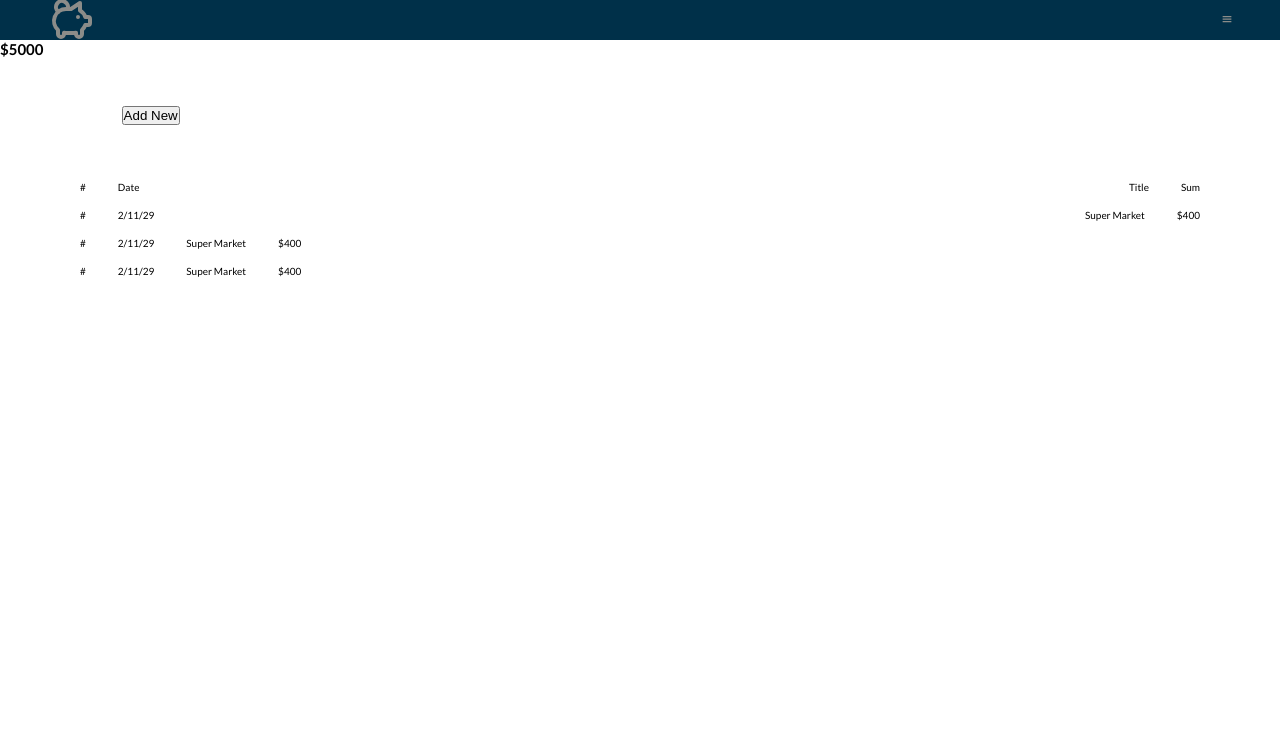
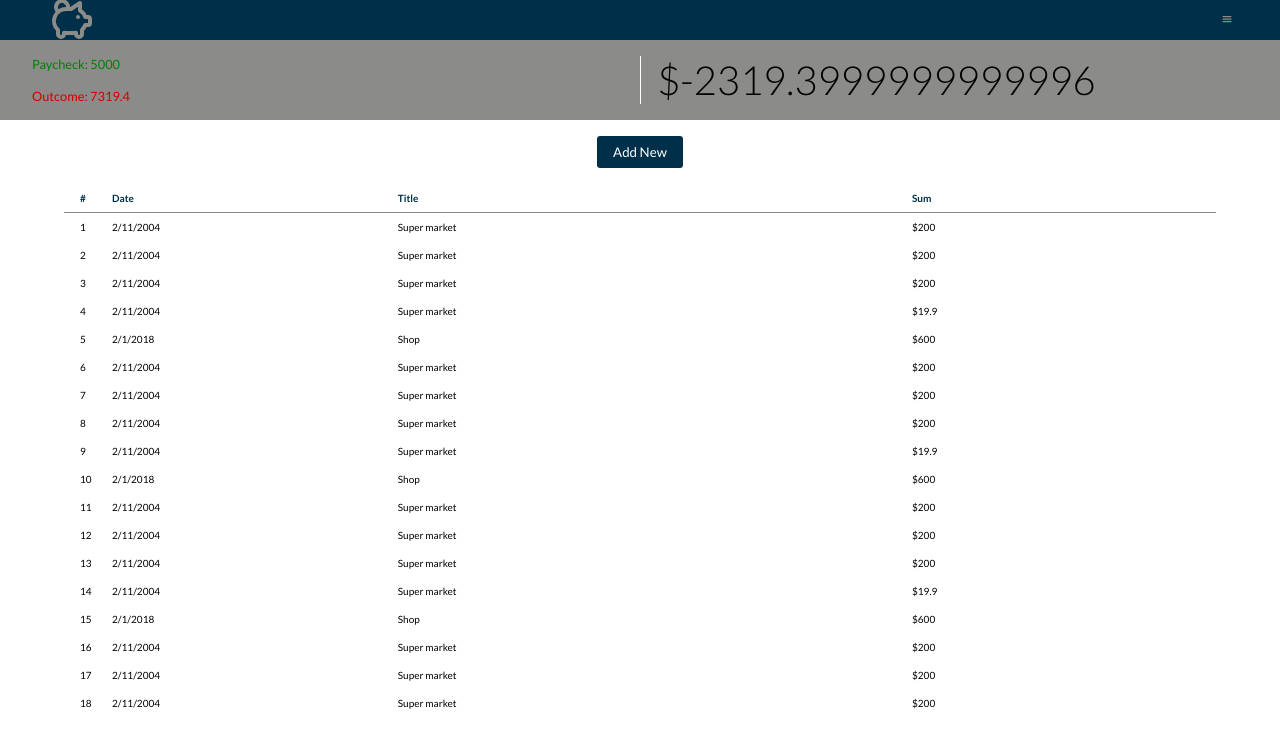
Before and after one commit to galm85/financial, a React (Create React App) app: page / in a window 1280 px wide. Shown: the top 746 px of the page. Built offline with nearby package versions, Linux system fonts and the light colour scheme.

Commit message:
get data from json to App

```diff
--- a/package.json
+++ b/package.json
@@ -10,6 +10,7 @@
     "@types/node": "^16.18.16",
     "@types/react": "^18.0.28",
     "@types/react-dom": "^18.0.11",
+    "axios": "^1.3.4",
     "node-sass": "^7.0.3",
     "react": "^18.2.0",
     "react-dom": "^18.2.0",
--- /dev/null
+++ b/public/data/expenses.json
@@ -0,0 +1,182 @@
+[
+    {
+        "id":"dasdaeqweqwsdasd",
+        "date":"2/11/2004",
+        "title":"Super market",
+        "sum":200
+    },
+    {
+        "id":"dasd43324asdasd",
+        "date":"2/11/2004",
+        "title":"Super market",
+        "sum":200
+    },
+    {
+        "id":"dasewrdasdasd",
+        "date":"2/11/2004",
+        "title":"Super market",
+        "sum":200
+    },
+    {
+        "id":"dasd423asdasd",
+        "date":"2/11/2004",
+        "title":"Super market",
+        "sum":19.90
+    },
+    {
+        "id":"5",
+        "date":"2/1/2018",
+        "title":"Shop",
+        "sum":600
+    },
+    {
+        "id":"dasdaeqweqwsdasd",
+        "date":"2/11/2004",
+        "title":"Super market",
+        "sum":200
+    },
+    {
+        "id":"dasd43324asdasd",
+        "date":"2/11/2004",
+        "title":"Super market",
+        "sum":200
+    },
+    {
+        "id":"dasewrdasdasd",
+        "date":"2/11/2004",
+        "title":"Super market",
+        "sum":200
+    },
+    {
+        "id":"dasd423asdasd",
+        "date":"2/11/2004",
+        "title":"Super market",
+        "sum":19.90
+    },
+    {
+        "id":"5",
+        "date":"2/1/2018",
+        "title":"Shop",
+        "sum":600
+    },
+    {
+        "id":"dasdaeqweqwsdasd",
+        "date":"2/11/2004",
+        "title":"Super market",
+        "sum":200
+    },
+    {
+        "id":"dasd43324asdasd",
+        "date":"2/11/2004",
+        "title":"Super market",
+        "sum":200
+    },
+    {
+        "id":"dasewrdasdasd",
+        "date":"2/11/2004",
+        "title":"Super market",
+        "sum":200
+    },
+    {
+        "id":"dasd423asdasd",
+        "date":"2/11/2004",
+        "title":"Super market",
+        "sum":19.90
+    },
+    {
+        "id":"5",
+        "date":"2/1/2018",
+        "title":"Shop",
+        "sum":600
+    },
+    {
+        "id":"dasdaeqweqwsdasd",
+        "date":"2/11/2004",
+        "title":"Super market",
+        "sum":200
+    },
+    {
+        "id":"dasd43324asdasd",
+        "date":"2/11/2004",
+        "title":"Super market",
+        "sum":200
+    },
+    {
+        "id":"dasewrdasdasd",
+        "date":"2/11/2004",
+        "title":"Super market",
+        "sum":200
+    },
+    {
+        "id":"dasd423asdasd",
+        "date":"2/11/2004",
+        "title":"Super market",
+        "sum":19.90
+    },
+    {
+        "id":"5",
+        "date":"2/1/2018",
+        "title":"Shop",
+        "sum":600
+    },
+    {
+        "id":"dasdaeqweqwsdasd",
+        "date":"2/11/2004",
+        "title":"Super market",
+        "sum":200
+    },
+    {
+        "id":"dasd43324asdasd",
+        "date":"2/11/2004",
+        "title":"Super market",
+        "sum":200
+    },
+    {
+        "id":"dasewrdasdasd",
+        "date":"2/11/2004",
+        "title":"Super market",
+        "sum":200
+    },
+    {
+        "id":"dasd423asdasd",
+        "date":"2/11/2004",
+        "title":"Super market",
+        "sum":19.90
+    },
+    {
+        "id":"5",
+        "date":"2/1/2018",
+        "title":"Shop",
+        "sum":600
+    },
+    {
+        "id":"dasdaeqweqwsdasd",
+        "date":"2/11/2004",
+        "title":"Super market",
+        "sum":200
+    },
+    {
+        "id":"dasd43324asdasd",
+        "date":"2/11/2004",
+        "title":"Super market",
+        "sum":200
+    },
+    {
+        "id":"dasewrdasdasd",
+        "date":"2/11/2004",
+        "title":"Super market",
+        "sum":200
+    },
+    {
+        "id":"dasd423asdasd",
+        "date":"2/11/2004",
+        "title":"Super market",
+        "sum":19.90
+    },
+    {
+        "id":"5",
+        "date":"2/1/2018",
+        "title":"Shop",
+        "sum":600
+    }
+]
--- /dev/null
+++ b/public/data/paycheck.json
@@ -0,0 +1,3 @@
+{
+    "paycheck":5000
+}
--- a/src/App.tsx
+++ b/src/App.tsx
@@ -1,11 +1,41 @@
+import {useEffect,useState} from 'react';
 import { Expenses,Balance,Navbar} from "./components";
+import { Expense } from './types/Expense';
+import axios from 'axios';
 
 function App() {
+
+  const [expenses, setExpenses] = useState<Expense[]>([]);
+    const [paycheck, setPaycheck] = useState<number>(0);
+    const [outcome,setOutcome] = useState<number>(209)
+
+    const getData = async()=>{
+        const expensesJson = await axios.get('data/expenses.json');
+        setExpenses(expensesJson.data);
+        const paycheckJson = await axios.get('data/paycheck.json');
+        setPaycheck(paycheckJson.data.paycheck);
+
+
+        let totalOutcome = 0;
+        expensesJson.data.forEach((ex:Expense) => totalOutcome += ex.sum);
+        setOutcome(totalOutcome);
+
+    }
+
+    useEffect(()=>{
+        getData();
+
+    },[])
+
+
+
+
+
   return (
     <div className="App">
        <Navbar/>
-       <Balance/>
-       <Expenses/>
+       <Balance paycheck={paycheck} outcome={outcome}/>
+       <Expenses expenses={expenses}/>
     </div>
   );
 }
--- a/src/components/Balance.tsx
+++ b/src/components/Balance.tsx
@@ -1,11 +1,25 @@
 import React from 'react'
 
-const Balance = () => {
+
+type Props = {
+  paycheck:number;
+  outcome:number;
+}
+
+const Balance = ({paycheck,outcome}:Props) => {
+
+
+
   return (
     <div className="balance">
 
+        <div className="balance__data">
+            <h4 className='balance__data--income'>Paycheck: <span>{paycheck}</span></h4>
+            <h4 className='balance__data--outcome'>Outcome: <span>{outcome}</span></h4>
+        </div>
+
         <div className="balance__sum">
-            <h2>$5000</h2>
+            <h2>${paycheck-outcome}</h2>
         </div>
     </div>
   )
--- a/src/components/Expenses.tsx
+++ b/src/components/Expenses.tsx
@@ -1,11 +1,23 @@
-import React from 'react'
+import axios from "axios";
+import { useEffect,useState } from "react"
+import { Expense } from "../types/Expense";
 
-const Expenses = () => {
+
+type Props = {
+    expenses:Expense[];
+}
+
+const Expenses = ({expenses}:Props) => {
+
+
+
+
   return (
     <div className='expenses'>
         <div className="expenses__add-new">
             <button className='expenses__btn'>Add New</button>
         </div>
+
 
         <div className="expenses__table">
             <div className="expenses__header">
@@ -15,24 +27,15 @@ const Expenses = () => {
                 <div className="expenses__cell expenses__cell-sum">Sum</div>
             </div>
             <div className="expenses__body">
-                <div className="expenses__row">
-                    <div className="expenses__cell expenses__cell-index">#</div>
-                    <div className="expenses__cell expenses__cell-date">2/11/29</div>
-                    <div className="expenses__cell expenses__cell-title">Super Market</div>
-                    <div className="expenses__cell expenses__cell-sum">$400</div>
-                </div>
-                <div className="expenses__row">
-                    <div className="expenses__cell">#</div>
-                    <div className="expenses__cell">2/11/29</div>
-                    <div className="expenses__cell">Super Market</div>
-                    <div className="expenses__cell">$400</div>
-                </div>
-                <div className="expenses__row">
-                    <div className="expenses__cell">#</div>
-                    <div className="expenses__cell">2/11/29</div>
-                    <div className="expenses__cell">Super Market</div>
-                    <div className="expenses__cell">$400</div>
-                </div>
+                {expenses && expenses.map((expense,index)=>(
+                    <div className="expenses__row" key={index}>
+                        <div className="expenses__cell expenses__cell-index">{index+1}</div>
+                        <div className="expenses__cell expenses__cell-date">{expense.date}</div>
+                        <div className="expenses__cell expenses__cell-title">{expense.title}</div>
+                        <div className="expenses__cell expenses__cell-sum">${expense.sum}</div>
+                    </div>
+                ))}
+
             </div>
 
         </div>
--- /dev/null
+++ b/src/scss/_balance.scss
@@ -0,0 +1,51 @@
+.balance{
+    width: 100%;
+    height: 10vh;
+    background-color: $color-gray-light;
+    display: flex;
+    justify-content: center;
+    align-items: center;
+    border-bottom: 1px solid $color-gray-light;
+    padding: 0 2rem;
+
+
+   &__data{
+    display: flex;
+    flex-direction: column;
+    justify-content: center;
+    width: 50%;
+
+    h4{
+        font-size:0.8rem;
+        font-weight: $normal;
+        &:not(:last-child){
+            margin-bottom: 1rem;
+        }
+    }
+
+    &--income{
+        color: $color-green;
+    }
+
+    &--outcome{
+        color:$color-red;
+    }
+   }
+
+
+
+    &__sum{
+
+        width: 50%;
+        border-left: 0.1rem solid $color-white;
+
+        h2{
+            font-size: 2.5rem;
+            font-weight: $thin;
+            padding-left: 1rem;
+
+        }
+
+
+    }
+}
--- a/src/scss/_base.scss
+++ b/src/scss/_base.scss
@@ -9,15 +9,14 @@ body{
     font-family: $mainFont;
     font-weight: 400;
     font-size: 62.5%;
+    overflow-y: hidden;
     overflow-x: hidden;
-    overflow-y: hidden;
-    width: 100vw;
 }
 
 
 .App{
     width: 100%;
     height: 100vh;
-    width: 100vw;
+
 
 }
--- a/src/scss/_expenses.scss
+++ b/src/scss/_expenses.scss
@@ -1,11 +1,24 @@
 .expenses{
 
     width: 90%;
-    margin: auto;
+    margin:0 auto;
+    height: 75%;
+    overflow:scroll;
 
     &__add-new{
         width: 90%;
-        margin:3rem auto;
+        margin:1rem auto;
+        text-align: center;
+    }
+
+    &__btn{
+        border: none;
+        outline: none;
+        font-family: $mainFont;
+        background-color: $color-blue;
+        color: $color-white;
+        padding: 0.5rem 1rem;
+        border-radius: 0.2rem;
     }
 
 
@@ -19,6 +32,13 @@
     &__header{
         display: flex;
         width: 100%;
+
+
+        .expenses__cell{
+            border-bottom:0.5px solid  $color-gray-light;
+            color: $color-blue;
+            font-weight: $bold;
+        }
     }
 
     &__body{
@@ -29,14 +49,28 @@
     &__row{
         width: 100%;
         display: flex;
+
     }
 
     &__cell{
         padding: 0.5rem 1rem;
 
+        &-index{
+            width: 2%;
+        }
+
+        &-title{
+            width: 45%;
+        }
+
         &-date{
-            flex:1;
+            width: 25%;
         }
+
+        &-sum{
+            width: 28%;
+        }
+
     }
 
 
--- a/src/scss/main.scss
+++ b/src/scss/main.scss
@@ -3,3 +3,4 @@
 
 @import 'navbar';
 @import 'expenses';
+@import 'balance';
--- /dev/null
+++ b/src/types/Expense.ts
@@ -0,0 +1,6 @@
+export type Expense ={
+    id:string;
+    date:string;
+    title:string;
+    sum:number;
+}
```
Also changed, not shown: 1 other file (tests, documents, lock files or other folders).
